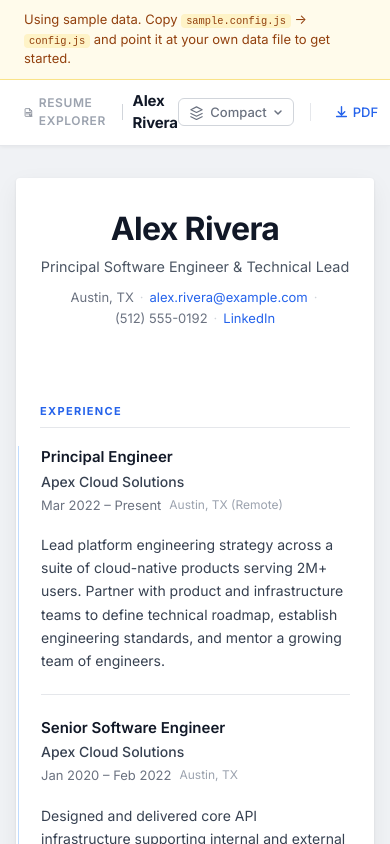
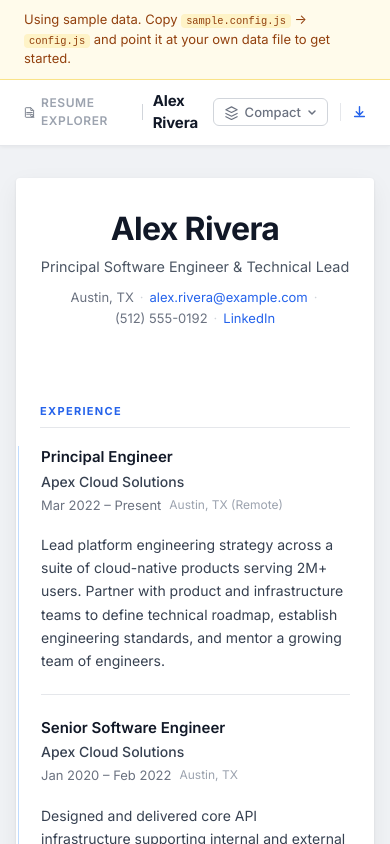
Before and after one commit to scottinnovationgroup/resume-explorer-app, a React (Vite) app: page / in a window 390 px wide. Shown: the top 844 px of the page. Built offline with nearby package versions, Linux system fonts and the light colour scheme; what @react-pdf/renderer would draw is missing.

Commit message:
adjusted mobile style
(cherry picked from commit 9c1fb4d5d45b04740a21be9b0647093b5a4e89d1)

```diff
--- a/src/App.jsx
+++ b/src/App.jsx
@@ -145,7 +145,7 @@ export default function App() {
                   <path d="M8 1v9M4 7l4 4 4-4M2 13h12" stroke="currentColor" strokeWidth="1.75" strokeLinecap="round" strokeLinejoin="round"/>
                 </svg>
               )}
-              PDF
+              <span className="export-label">PDF</span>
             </button>
           </div>
         </div>
--- a/src/index.css
+++ b/src/index.css
@@ -245,6 +245,11 @@ body.nav-collapsed .app-footer {
 @media (max-width: 600px) {
   .view-toggle--desktop { display: none; }
   .view-toggle--mobile  { display: flex; position: relative; }
+}
+@media (max-width: 430px) {
+  .export-label { display: none; }
+  .export-link  { padding: 0; }
+  .toolbar-divider { margin: 0; }
 }
 
 .view-toggle-trigger {
```
